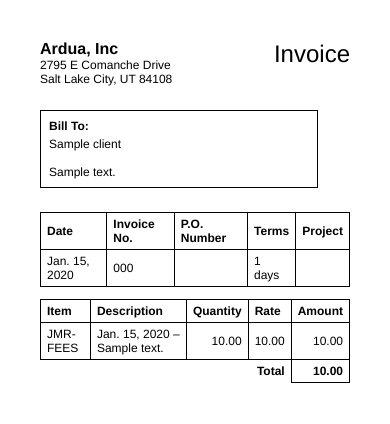
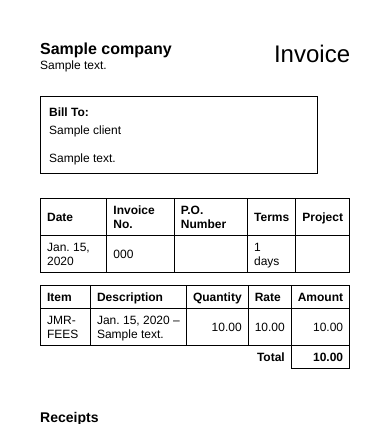
Before and after one commit to ardua-inc/ardua-books, a Django app: page /invoices/1/print/ in a window 390 px wide. Shown: the top 424 px of the page. Run offline with Django 5.2, Linux system fonts and the light colour scheme; a user stored in the database is signed in; tables that the repository leaves empty hold one stand-in row (values such as "Sample post").

Commit message:
Add Company model for configurable company information
- Add singleton Company model with name, address, phone, email fields
- Register Company in Django admin with singleton enforcement
- Update invoice_print.html to use Company data instead of hardcoded values
- Update PDF filename to use Company name
- Update email subject default to use Company name
- Add get_invoice_pdf_filename() helper function

Company record can be created/edited via Django admin.
Fallback text shown if no Company is configured.

🤖 Generated with [Claude Code](https://claude.com/claude-code)

Co-Authored-By: Claude Opus 4.5 <noreply@anthropic.com>

```diff
--- a/ardua_books/billing/models.py
+++ b/ardua_books/billing/models.py
@@ -12,6 +12,34 @@ class TimeStampedModel(models.Model):
 
     class Meta:
         abstract = True
+
+
+class Company(models.Model):
+    """
+    Singleton model for company information.
+    Only one record should exist; managed via Django admin.
+    """
+    name = models.CharField(max_length=255)
+    address = models.TextField(blank=True, help_text="Full mailing address")
+    phone = models.CharField(max_length=50, blank=True)
+    email = models.EmailField(blank=True)
+
+    class Meta:
+        verbose_name_plural = "Company"
+
+    def __str__(self):
+        return self.name
+
+    def save(self, *args, **kwargs):
+        # Ensure only one Company record exists
+        if not self.pk and Company.objects.exists():
+            raise ValidationError("Only one Company record is allowed.")
+        super().save(*args, **kwargs)
+
+    @classmethod
+    def get_instance(cls):
+        """Get the company instance, or return None if not configured."""
+        return cls.objects.first()
 
 
 class Client(TimeStampedModel):
--- a/ardua_books/billing/views/pdf_views.py
+++ b/ardua_books/billing/views/pdf_views.py
@@ -12,15 +12,24 @@ from django.http import HttpResponse
 from django.shortcuts import get_object_or_404, render
 from django.template.loader import render_to_string
 
-from billing.models import Invoice
+from billing.models import Company, Invoice
+
+
+def get_invoice_pdf_filename(invoice):
+    """Generate the PDF filename using company name if available."""
+    company = Company.get_instance()
+    company_name = company.name if company else "Invoice"
+    return f"{company_name} - Invoice {invoice.invoice_number}.pdf"
 
 
 @login_required
 def invoice_print_view(request, pk):
     """Render printable HTML invoice."""
     invoice = get_object_or_404(Invoice, pk=pk)
+    company = Company.get_instance()
     return render(request, "billing/invoice_print.html", {
         "invoice": invoice,
+        "company": company,
         "embed_receipts": True,
     })
 
@@ -30,11 +39,14 @@ def _generate_invoice_pdf(invoice, request):
     Generate PDF bytes for an invoice with attached receipts.
     Returns the PDF as bytes.
     """
+    company = Company.get_instance()
+
     # Render invoice HTML without embedded receipts
     html = render_to_string(
         "billing/invoice_print.html",
         {
             "invoice": invoice,
+            "company": company,
             "embed_receipts": False,
         },
         request=request,
@@ -97,9 +109,8 @@ def invoice_print_pdf(request, pk):
     invoice = get_object_or_404(Invoice, pk=pk)
 
     pdf_bytes = _generate_invoice_pdf(invoice, request)
+    filename = get_invoice_pdf_filename(invoice)
 
     response = HttpResponse(pdf_bytes, content_type="application/pdf")
-    response["Content-Disposition"] = (
-        f'inline; filename="Ardua Inc - Invoice {invoice.invoice_number}.pdf"'
-    )
+    response["Content-Disposition"] = f'inline; filename="{filename}"'
     return response
--- a/ardua_books/templates/billing/invoice_print.html
+++ b/ardua_books/templates/billing/invoice_print.html
@@ -74,9 +74,12 @@
 
   <div class="header">
     <div>
-      <div class="company-name">Ardua, Inc</div>
-      <div>2795 E Comanche Drive</div>
-      <div>Salt Lake City, UT 84108</div>
+      {% if company %}
+      <div class="company-name">{{ company.name }}</div>
+      <div style="white-space: pre-line;">{{ company.address }}</div>
+      {% else %}
+      <div class="company-name">[Company not configured]</div>
+      {% endif %}
     </div>
     <div class="invoice-title">Invoice</div>
   </div>
```
Also changed, not shown: ardua_books/billing/admin.py (+14 -0 lines), ardua_books/billing/views/invoice_views.py (+6 -3 lines), ardua_books/billing/migrations/0005_add_company_model.py (added).
